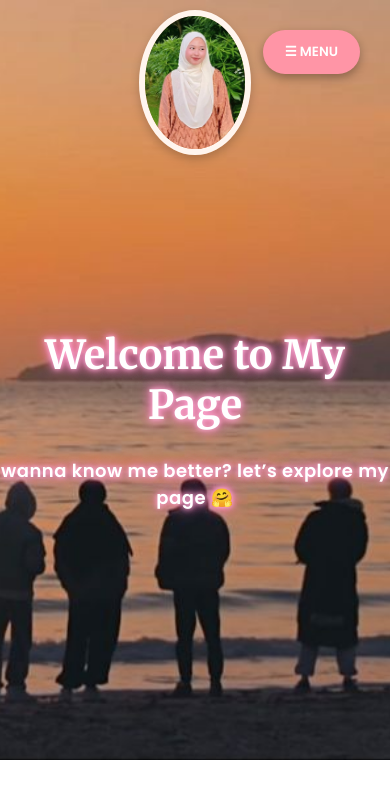
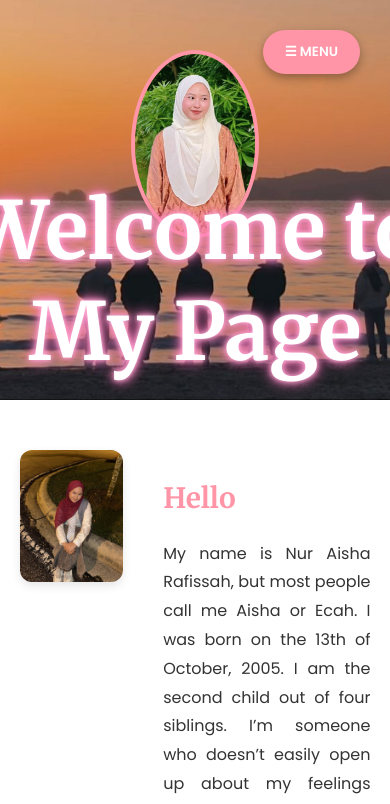
Before and after one commit to nuraisharafissah-commits/html-project, a plain HTML site: page index.html in a window 390 px wide. Shown: the top 804 px of the page. Drawn offline with Linux system fonts and the light colour scheme.

Commit message:
Add files via upload

```diff
--- a/index.html
+++ b/index.html
@@ -28,29 +28,25 @@
   background-size: cover;
   background-position: center;
   width: 100%;
-  min-height: 90vh;
+  height: 650px;
   text-align: center;
   display: flex;
-  flex-direction: column;
-  justify-content: center;
-  align-items: center;
   overflow: hidden;
-  background-attachment: scroll;
   background-repeat: no-repeat;
 }
 
 #firstdivision img {
-  position: absolute; /* tetap di atas text */
-  top: 20px;
+  position: absolute;
+  top: 50px;
   left: 50%;
   transform: translateX(-50%);
-  width: 150px; /* size sesuai desktop */
-  height: auto;
+  width: 150px;
+  height: 180px;
   border-radius: 50%;
-  border: 6px solid #FFF5EE;
-  box-shadow:0 4px 10px rgba(0,0,0,0.2);
-  z-index: 2;
+  border: 4px solid #FF95A6;
+  object-fit: cover;
 }
+
 
 #firstdivision h1 {
   position: relative;
@@ -71,6 +67,13 @@
   text-shadow:0 0 5px #ffb3d9, 0 0 10px #ff8cc6, 0 0 15px #ff66b2;
   margin-top:0;
   z-index:1;
+}
+.hero-text {
+  position: absolute;
+  top: 250px;
+  left: 50%;
+  transform: translateX(-50%);
+  width: 150%;
 }
 
     /* ===== SECTIONS ===== */
@@ -391,17 +394,17 @@
     }
 
     /* ===== RESPONSIVE ===== */
-@media screen and (max-width:768px){
-  #firstdivision img { width: 120px; top:15px; }
-  #firstdivision h1 { font-size:50px; margin-top:120px; }
-  #firstdivision p { font-size:20px; }
+@media (max-width:768px){
+  #firstdivision { height: 450px; }
+  #firstdivision img { width: 120px; }
+  .hero-text { top: 200px; }
 }
 
-@media screen and (max-width:500px){
-  #firstdivision img { width: 100px; top:10px; }
-  #firstdivision h1 { font-size:40px; margin-top:100px; }
-  #firstdivision p { font-size:18px; }
+@media (max-width:500px){
+  #firstdivision { height: 400px; }
+  .hero-text { top: 180px; }
 }
+
   </style>
 </head>
 
```
